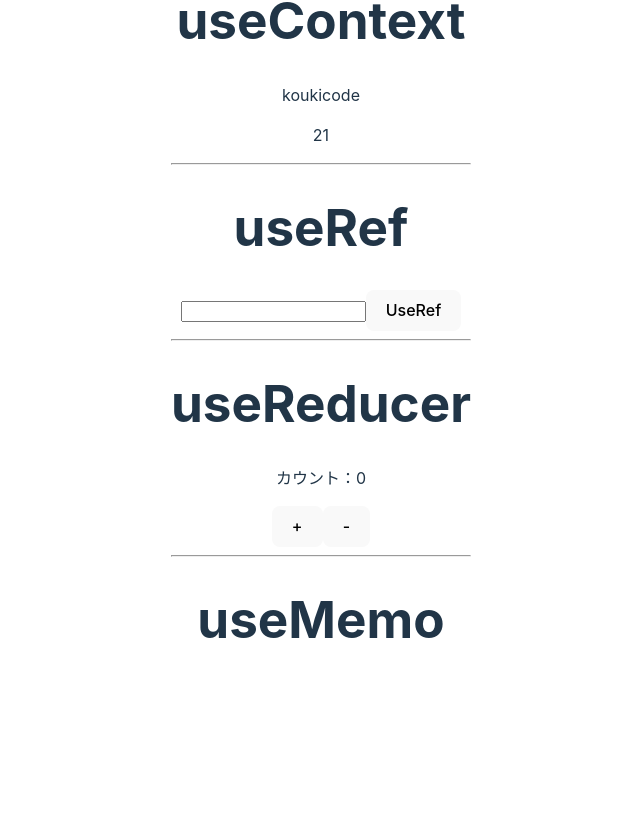
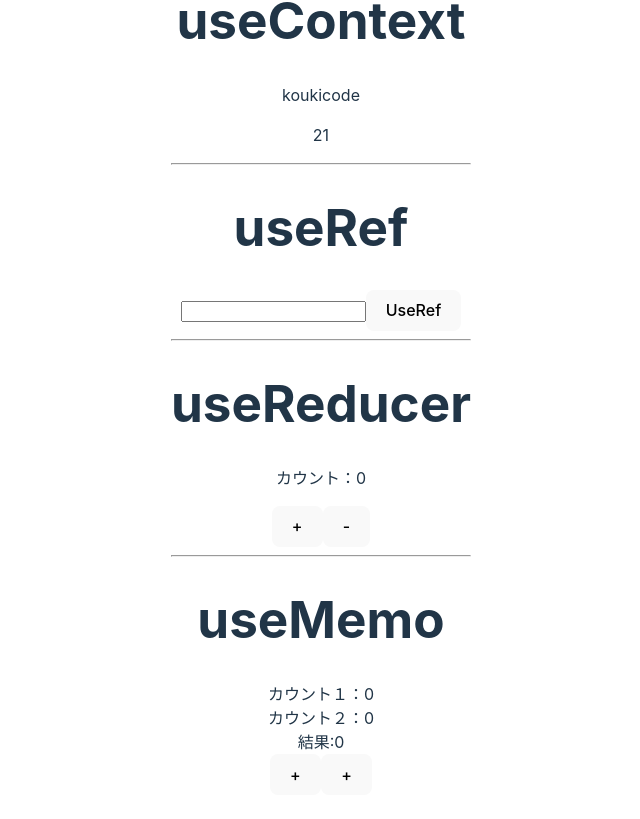
Before and after one commit to kouki223/React-hooks-tutorial-yt, a React (Vite) app in the folder Reast-hooks-tutorial/: page / in a window 1280 px wide. Shown: the part 281-1100 px from the top of the page, without its empty margins (319-959 px from the left). Before the commit the page ends 995 px from the top, so only its background shows below. Built offline with nearby package versions, Linux system fonts and the light colour scheme.

Commit message:
docs: useMemoみた

```diff
--- a/Reast-hooks-tutorial/src/App.jsx
+++ b/Reast-hooks-tutorial/src/App.jsx
@@ -1,4 +1,4 @@
-import { useContext, useEffect, useRef, useState, useReducer } from "react";
+import { useContext, useEffect, useRef, useState, useReducer, useMemo } from "react";
 import "./App.css";
 import KoukicodeContext from "./main";
 
@@ -32,6 +32,17 @@ function App() {
   }
 
   //useMemo
+  const [count01, setCount01] = useState(0);
+  const [count02, setCount02] = useState(0);
+
+  const square = useMemo(() => {
+    let i = 0;
+    while (i < 2000000) {
+      i++;
+    }
+    console.log("クリックされました");
+    return count02 * count02;
+  },[count02]);
 
 
   return (
@@ -58,6 +69,11 @@ function App() {
 
     <hr/>
     <h1>useMemo</h1>
+    <div>カウント１：{count01}</div>
+    <div>カウント２：{count02}</div>
+    <div>結果:{square}</div>
+    <button onClick={() => setCount01(count01 + 1)}>+</button>
+    <button onClick={() => setCount02(count02 + 1)}>+</button>
    </div>
   );
 }
```
